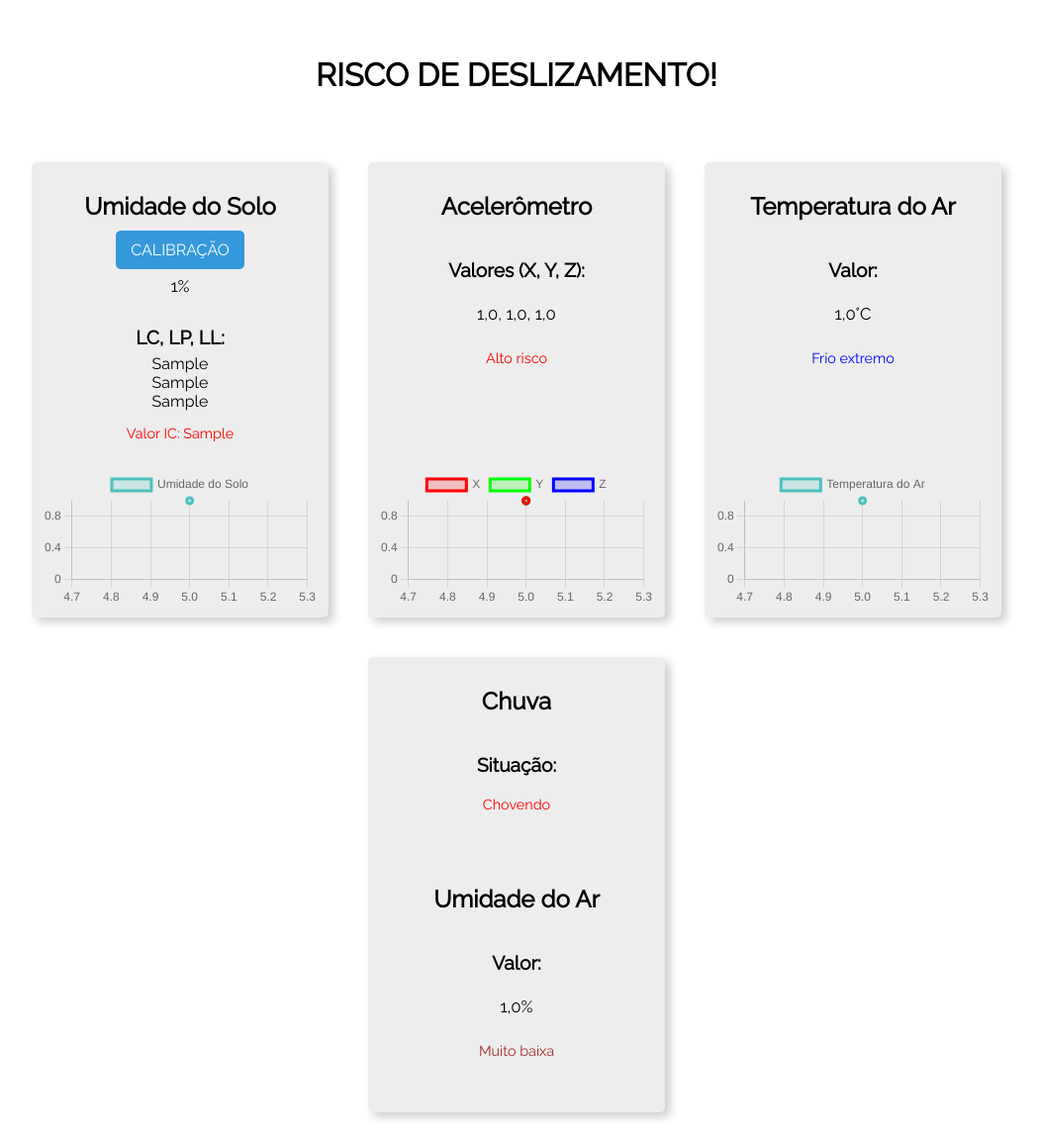
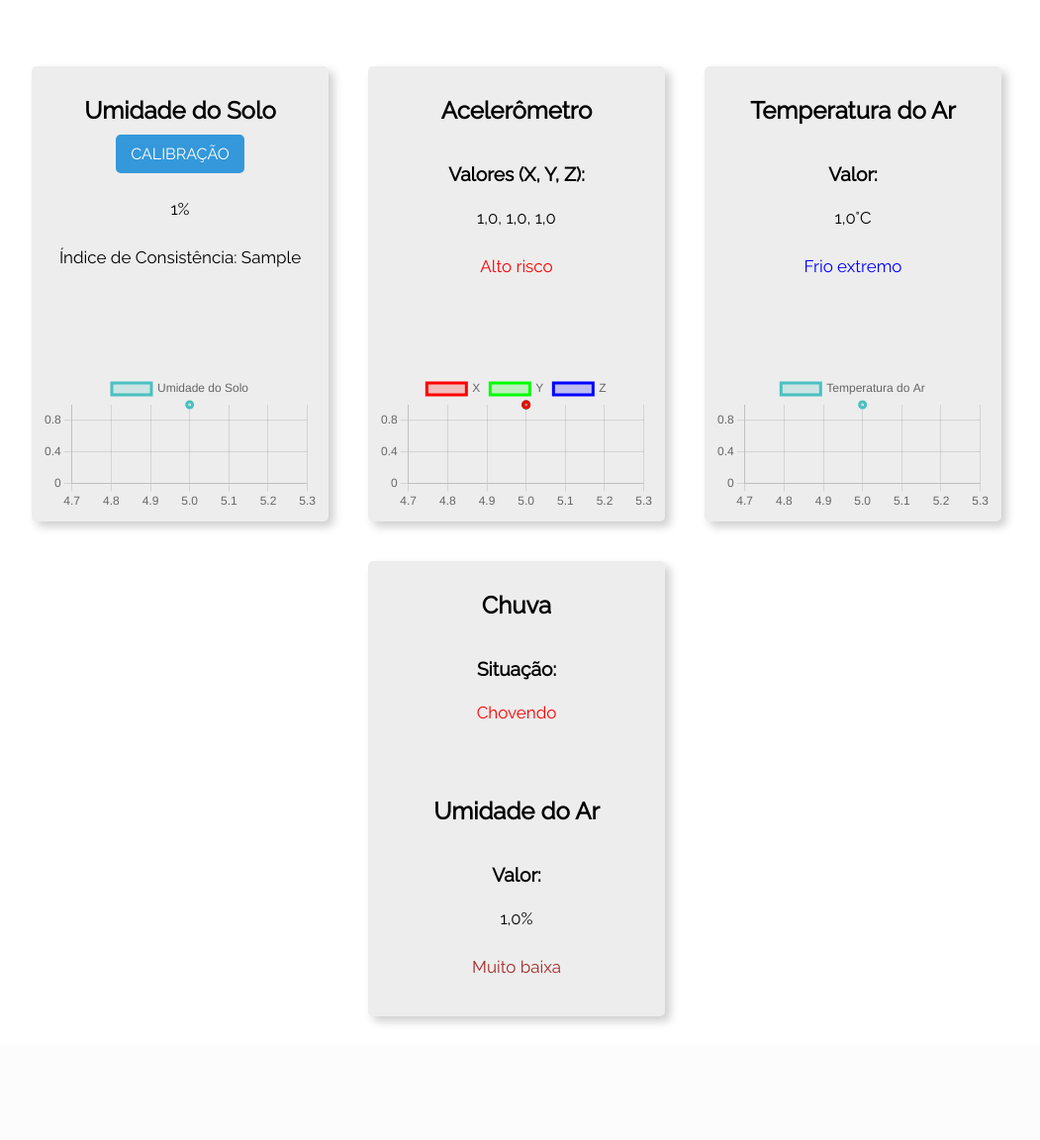
Before and after one commit to Eduardo-V-Argenton/Front_Monitor-Deslizamento-Arduino, a Django app: template home/templates/home/info.html in a window 1280 px wide. Shown: the part 51-1203 px from the top of the page at 99% size, without its empty margins (118-1169 px from the left). After the commit the page ends 1085 px from the top, so only its background shows below. Run offline with Django 4.2, Linux system fonts and the light colour scheme; tables that the repository leaves empty hold one stand-in row (values such as "Sample post"); the template is opened without the code that fills it: values that come from a table or form of the project are taken from there, most other values are stand-ins (such as "Sample title", 1, 10 or a date in 2020); parts of the project's set-up code (start-up, migrations or seed data) failed here and were passed over.

Commit message:
SERAIT CE LA FIN?

```diff
--- a/home/templates/home/info.html
+++ b/home/templates/home/info.html
@@ -9,7 +9,7 @@
             flex-wrap: wrap; /* Adicione flex-wrap para permitir que as caixas quebrem para a próxima linha em telas menores */
             justify-content: center; /* Centralize horizontalmente */
             align-items: flex-start; /* Alinhe no início verticalmente */
-            margin-top: 50px;
+            margin-top: 90px;
         }
 
         /* Estilize as caixas dos sensores */
@@ -47,7 +47,7 @@
 
         /* Estilize o possível risco */
         .info-risco {
-            font-size: 14.4px; /* Aumente o tamanho da fonte em 20% */
+            font-size: 17px; /* Aumente o tamanho da fonte em 20% */
             color: #ff0000;
         }
 
@@ -94,25 +94,8 @@
         margin-top: 100px;
       }
 
-
-
     </style>
 
-    <div class="danger-level">
-
-            {% if IC >= 0.75 %}
-                {% if last_values.accel_x <= 0.1 or last_values.accel_y <= 0.1 or last_values.accel_z <= 0.1 and last_values.rain_sensor_value > 2999 %}
-                    <h1>NÃO APRESENTA RISCOS</h1>
-                {% endif %}
-            {% elif IC >= 0.4 and IC < 0.75 %}
-                {% if last_values.accel_x <= 0.4 or last_values.accel_y <= 0.4 or last_values.accel_z <= 0.4 and last_values.rain_sensor_value <= 2999 %}
-                    <h1>ATENÇÃO</h1>
-                {% endif %}
-            {% else %}
-                <h1>RISCO DE DESLIZAMENTO!</h1>
-            {% endif %}
-
-    </div>
 
     <div class="grid-container">
 
@@ -125,15 +108,22 @@
                     <a class="box-button" href="{% url 'calibrate' id %}">CALIBRAÇÃO</a>
              </div>
 
-            {% comment %} <p class="info-title">:</p> {% endcomment %}
+            <br>
             <p class="info-value" id="SOILMOSTURE">{{ last_values.soil_moisture }}%</p>
-            <p class="info-title">LC, LP, LL:</p>
-            <span class="info-value-ID" id="LC">{{ lc }}</span>
-            <span class="info-value-ID" id="LP">{{ lp }}</span>
-            <span class="info-value-ID" id="LL">{{ ll }}</span>
+            <p class="info-risco" style= "color:black;">Índice de Consistência: {{ ic }}</p>
+            {% if ic < 0 %}
+                <p class="info-risco" style= "color:wine;">Muito Mole</p>
+            {% elif ic > 0 and ic < 0.5 %}
+                <p class="info-risco" style= "color:black;">Mole</p>
+            {% elif ic >= 0.5 and ic < 0.75 %}
+                <p class="info-risco" style= "color:black;">Média</p>
+            {% elif ic >= 0.75 and ic < 1 %}
+                <p class="info-risco" style= "color:black;">Rija</p>
+            {% elif ic > 1 %}
+                <p class="info-risco" style= "color:black;">Dura</p>
+            {% endif %}
 
 
-            <p class="info-risco">Valor IC: {{ ic }}</p>
 
             <canvas class="sensor-chart" id="umidade-solo-chart" width="200" height="100"></canvas>
         </div>
@@ -165,15 +155,15 @@
             <p class="info-title">Valor:</p>
             <p class="info-value">{{ last_values.air_temperature }}°C</p>
             <p class="info-risco" style="{% if last_values.air_temperature >= 1 and last_values.air_temperature <= 9 %} color: blue; {% elif last_values.air_temperature >= 10 and last_values.air_temperature <= 19 %} color: lightblue; {% elif last_values.air_temperature >= 20 and last_values.air_temperature <= 25 %} color: green; {% elif last_values.air_temperature >= 26 and last_values.air_temperature <= 31 %} color: orange; {% elif last_values.air_temperature >= 32 and last_values.air_temperature <= 40 %} color: red; {% endif %}">
-                {% if last_values.air_temperature >= 1 and last_values.air_temperature <= 9 %}
+                {% if last_values.air_temperature >= 1 and last_values.air_temperature < 10 %}
                     Frio extremo
-                {% elif last_values.air_temperature >= 10 and last_values.air_temperature <= 19 %}
+                {% elif last_values.air_temperature >= 10 and last_values.air_temperature < 20 %}
                     Frio
-                {% elif last_values.air_temperature >= 20 and last_values.air_temperature <= 25 %}
+                {% elif last_values.air_temperature >= 20 and last_values.air_temperature < 26 %}
                     Temperatura ambiente
-                {% elif last_values.air_temperature >= 26 and last_values.air_temperature <= 31 %}
+                {% elif last_values.air_temperature >= 26 and last_values.air_temperature < 32 %}
                     Calor
-                {% elif last_values.air_temperature >= 32 and last_values.air_temperature <= 40 %}
+                {% elif last_values.air_temperature >= 32 and last_values.air_temperature < 40 %}
                     Calor extremo
                 {% else %}
                     Valor de risco
@@ -198,10 +188,10 @@
             <p class="info-title">Valor:</p>
             <p class="info-value">{{ last_values.air_humidity }}%</p>
 
-            <p class="info-risco" style="{% if last_values.air_humidity >= 0 and last_values.air_humidity <= 20 %}
-                color: brown; {% elif last_values.air_humidity >= 21 and last_values.air_humidity <= 40 %}
-                color: gold; {% elif last_values.air_humidity >= 41 and last_values.air_humidity <= 60 %}
-                color: blue; {% elif last_values.air_humidity >= 61 and last_values.air_humidity <= 80 %}
+            <p class="info-risco" style="{% if last_values.air_humidity >= 0 and last_values.air_humidity < 21 %}
+                color: brown; {% elif last_values.air_humidity >= 21 and last_values.air_humidity < 41 %}
+                color: gold; {% elif last_values.air_humidity >= 41 and last_values.air_humidity < 61 %}
+                color: blue; {% elif last_values.air_humidity >= 61 and last_values.air_humidity < 81 %}
                 color: wine; {% elif last_values.air_humidity >= 81 and last_values.air_humidity <= 100 %}
                 color: dark-red; {% endif %}">
                 {% if last_values.air_humidity >= 0 and last_values.air_humidity <= 20 %}
```
